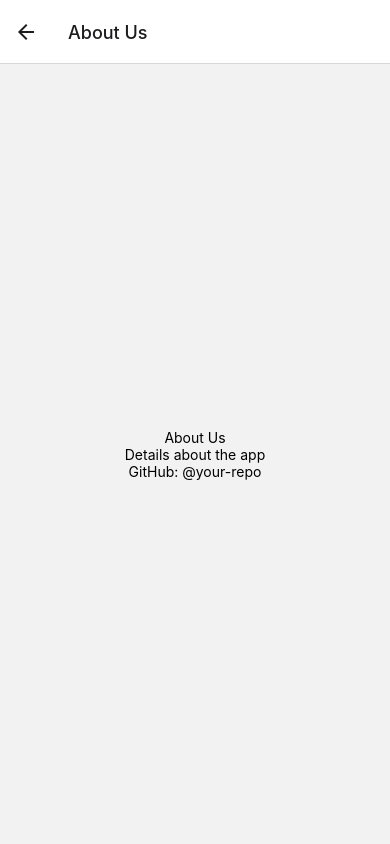
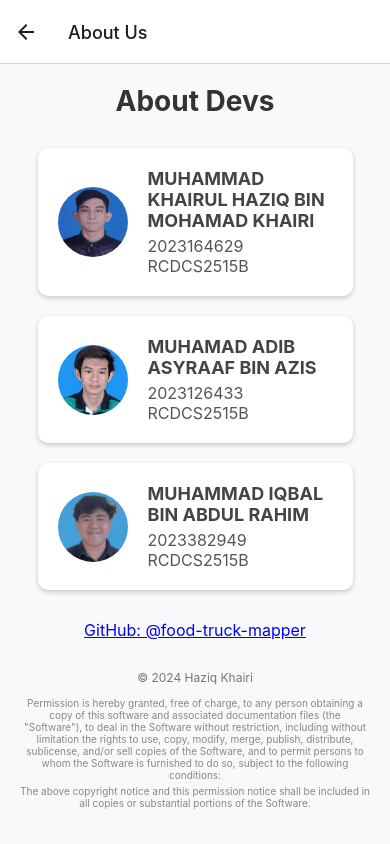
Before and after one commit to Kyziq/food-truck-mapper, a React Native app in the folder apps/mobile/: screen /AboutUs in a window 390 px wide. Built offline with nearby package versions, Linux system fonts and the light colour scheme.

Commit message:
💄 change UI style for AboutUs and Home

```diff
--- a/apps/mobile/package.json
+++ b/apps/mobile/package.json
@@ -10,6 +10,7 @@
     "eject": "expo eject"
   },
   "dependencies": {
+    "@expo/vector-icons": "^14.0.2",
     "@gorhom/bottom-sheet": "^4.6.3",
     "@react-navigation/native-stack": "^6.10.0",
     "expo": "51.0.20",
--- a/apps/mobile/src/pages/AboutUs.tsx
+++ b/apps/mobile/src/pages/AboutUs.tsx
@@ -1,16 +1,140 @@
 import React from "react";
-import { View, Text, Linking } from "react-native";
+import {
+  View,
+  Text,
+  Image,
+  Linking,
+  StyleSheet,
+  ScrollView,
+} from "react-native";
 
 const AboutUs: React.FC = () => {
+  const devs = [
+    {
+      name: "MUHAMMAD KHAIRUL HAZIQ BIN MOHAMAD KHAIRI",
+      matric: "2023164629",
+      class: "RCDCS2515B",
+      image: require("../../assets/haziq.png"),
+    },
+    {
+      name: "MUHAMAD ADIB ASYRAAF BIN AZIS",
+      matric: "2023126433",
+      class: "RCDCS2515B",
+      image: require("../../assets/adib.jpg"),
+    },
+    {
+      name: "MUHAMMAD IQBAL BIN ABDUL RAHIM",
+      matric: "2023382949",
+      class: "RCDCS2515B",
+      image: require("../../assets/iqbal.jpg"),
+    },
+  ];
+
   return (
-    <View style={{ flex: 1, justifyContent: "center", alignItems: "center" }}>
-      <Text>About Us</Text>
-      <Text>Details about the app</Text>
-      <Text onPress={() => Linking.openURL("https://github.com/your-repo")}>
-        GitHub: @your-repo
+    <ScrollView contentContainerStyle={styles.container}>
+      <Text style={styles.title}>About Devs</Text>
+      {devs.map((dev, index) => (
+        <View key={index} style={styles.card}>
+          <Image source={dev.image} style={styles.devImage} />
+          <View style={styles.devInfo}>
+            <Text style={styles.devName}>{dev.name}</Text>
+            <Text style={styles.devText}>{dev.matric}</Text>
+            <Text style={styles.devText}>{dev.class}</Text>
+          </View>
+        </View>
+      ))}
+      <Text
+        style={styles.link}
+        onPress={() =>
+          Linking.openURL("https://github.com/Kyziq/food-truck-mapper")
+        }
+      >
+        GitHub: @food-truck-mapper
       </Text>
-    </View>
+      <Text style={styles.footerText}>© 2024 Haziq Khairi</Text>
+      <Text style={styles.license}>
+        Permission is hereby granted, free of charge, to any person obtaining a
+        copy of this software and associated documentation files (the
+        "Software"), to deal in the Software without restriction, including
+        without limitation the rights to use, copy, modify, merge, publish,
+        distribute, sublicense, and/or sell copies of the Software, and to
+        permit persons to whom the Software is furnished to do so, subject to
+        the following conditions:
+      </Text>
+      <Text style={styles.license}>
+        The above copyright notice and this permission notice shall be included
+        in all copies or substantial portions of the Software.
+      </Text>
+    </ScrollView>
   );
 };
 
+const styles = StyleSheet.create({
+  container: {
+    flexGrow: 1,
+    justifyContent: "flex-start",
+    alignItems: "center",
+    padding: 20,
+    backgroundColor: "#f8f9fa",
+  },
+  title: {
+    fontSize: 28,
+    fontWeight: "bold",
+    marginBottom: 20,
+    color: "#333",
+  },
+  card: {
+    backgroundColor: "#fff",
+    borderRadius: 10,
+    shadowColor: "#000",
+    shadowOpacity: 0.2,
+    shadowRadius: 5,
+    shadowOffset: { width: 0, height: 2 },
+    elevation: 3,
+    width: "90%",
+    padding: 20,
+    marginVertical: 10,
+    flexDirection: "row",
+    alignItems: "center",
+  },
+  devImage: {
+    width: 70,
+    height: 70,
+    borderRadius: 35,
+    marginRight: 20,
+  },
+  devInfo: {
+    flexDirection: "column",
+    flex: 1,
+  },
+  devName: {
+    fontSize: 18,
+    fontWeight: "bold",
+    color: "#444",
+    marginBottom: 5,
+  },
+  devText: {
+    fontSize: 16,
+    color: "#555",
+  },
+  link: {
+    fontSize: 16,
+    color: "blue",
+    marginVertical: 20,
+    textDecorationLine: "underline",
+  },
+  footerText: {
+    fontSize: 12,
+    color: "#777",
+    marginVertical: 10,
+    textAlign: "center",
+  },
+  license: {
+    fontSize: 10,
+    textAlign: "center",
+    marginVertical: 2,
+    color: "#888",
+  },
+});
+
 export default AboutUs;
--- a/apps/mobile/src/pages/Home.tsx
+++ b/apps/mobile/src/pages/Home.tsx
@@ -1,21 +1,61 @@
 import React from "react";
-import { View, Text, Button, TouchableOpacity } from "react-native";
+import {
+  View,
+  Text,
+  Button,
+  TouchableOpacity,
+  StyleSheet,
+  Image,
+} from "react-native";
 import { useNavigation } from "@react-navigation/native";
 import { HomeScreenNavigationProp } from "../types/navigation";
+import { Ionicons } from "@expo/vector-icons";
 
 const Home: React.FC = () => {
   const navigation = useNavigation<HomeScreenNavigationProp>();
 
   return (
-    <View style={{ flex: 1, justifyContent: "center", alignItems: "center" }}>
-      <Text>App Name</Text>
-      <Text>Description of the app</Text>
+    <View style={styles.container}>
+      <View style={styles.header}>
+        <TouchableOpacity onPress={() => navigation.navigate("AboutUs")}>
+          <Ionicons name="information-circle-outline" size={30} color="black" />
+        </TouchableOpacity>
+      </View>
+      <Text style={styles.title}>Food Truck Mapper</Text>
+      <Image
+        source={require("../../assets/animatedLogo2.gif")}
+        style={styles.logo}
+      />
       <Button title="Explore" onPress={() => navigation.navigate("MapPage")} />
-      <TouchableOpacity onPress={() => navigation.navigate("AboutUs")}>
-        <Text>Info Icon</Text>
-      </TouchableOpacity>
     </View>
   );
 };
 
+const styles = StyleSheet.create({
+  container: {
+    flex: 1,
+    justifyContent: "center",
+    alignItems: "center",
+    backgroundColor: "#f8f9fa",
+  },
+  header: {
+    position: "absolute",
+    top: 50,
+    left: 20,
+    right: 20,
+    flexDirection: "row",
+    justifyContent: "flex-end",
+    alignItems: "center",
+  },
+  title: {
+    fontSize: 28,
+    fontWeight: "bold",
+  },
+  logo: {
+    width: 150,
+    height: 150,
+    marginBottom: 20,
+  },
+});
+
 export default Home;
```
